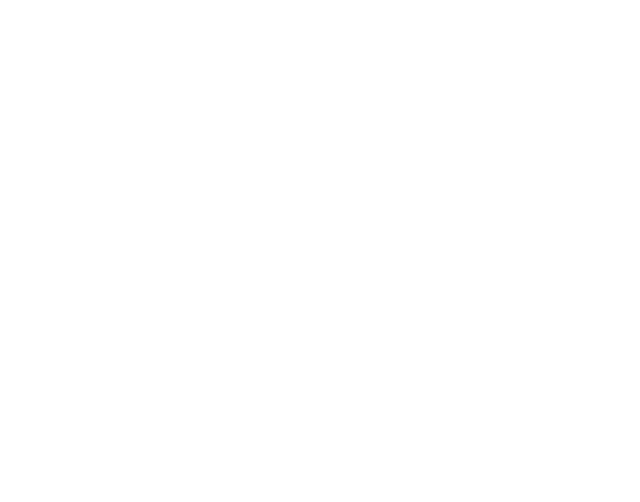
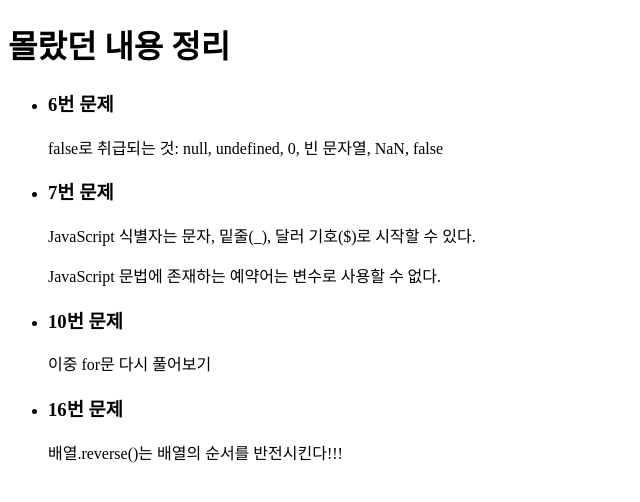
Before and after one commit to chooing/JS100, a plain HTML site: page index.html in a window 1280 px wide. Shown: the whole page, without its empty margins (0-640 px from the left). Drawn offline with Linux system fonts and the light colour scheme.

Commit message:
22년 5월 12일

```diff
--- a/008.js
+++ b/008.js
@@ -2,6 +2,7 @@
 // 자바스크립트 객체를 다음과 같이 만들었다.
 // 출력값을 입력하시오. (출력값은 공백을 넣지 않습니다. )
 
+// 내 풀이
 const d = {
     'height':180,
     'weight':78,
@@ -11,6 +12,3 @@ const d = {
 };
 
 console.log(d['weight']);
-
-// 내 풀이
-// 84
--- a/011.js
+++ b/011.js
@@ -14,6 +14,4 @@ for(let i=1; i<=100; i++){
 // }
 
 
-
-
 console.log(s);
--- a/013.js
+++ b/013.js
@@ -19,3 +19,9 @@ function 태양계위치(num) {
 }
 
 태양계위치(prompt('1~8까지의 숫자를 입력하면 해당 행성을 알려드립니다.'));
+
+
+// 답안지
+// const planets = ['수성', '금성', '지구', '화성', '목성', '토성', '천왕성', '해왕성'];
+// const n = prompt('몇 번째 행성인가요?');
+// console.log(planets[n-1]);
--- a/index.html
+++ b/index.html
@@ -7,6 +7,34 @@
     <title>JS 100제</title>
 </head>
 <body>
+    <h1>몰랐던 내용 정리</h1>
+    <ul>
+        <li>
+            <h3>6번 문제</h3>
+            <p>
+                false로 취급되는 것: null, undefined, 0, 빈 문자열, NaN, false
+            </p>
+        </li>
+        <li>
+            <h3>7번 문제</h3>
+            <p>JavaScript 식별자는 문자, 밑줄(_), 달러 기호($)로 시작할 수 있다.</p>
+            <p>JavaScript 문법에 존재하는 예약어는 변수로 사용할 수 없다.</p>
+        </li>
+        <li>
+            <h3>10번 문제</h3>
+            <p>
+                이중 for문 다시 풀어보기
+            </p>
+        </li>
+        <li>
+            <h3>16번 문제</h3>
+            <p>
+                배열.reverse()는 배열의 순서를 반전시킨다!!!
+            </p>
+        </li>
+    </ul>
+
+
 
     <!-- <script src="./001.js"></script> -->
     <!-- <script src="./002.js"></script> -->
@@ -17,6 +45,8 @@
     <!-- <script src="./013.js"></script> -->
     <!-- <script src="./014.js"></script> -->
     <!-- <script src="./015.js"></script> -->
+    <!-- <script src="./016.js"></script> -->
+    <!-- <script src="./017.js"></script> -->
 
 </body>
 </html>
```
Also changed, not shown: 016.js (added, +27 -0 lines), 017.js (added, +14 -0 lines).
